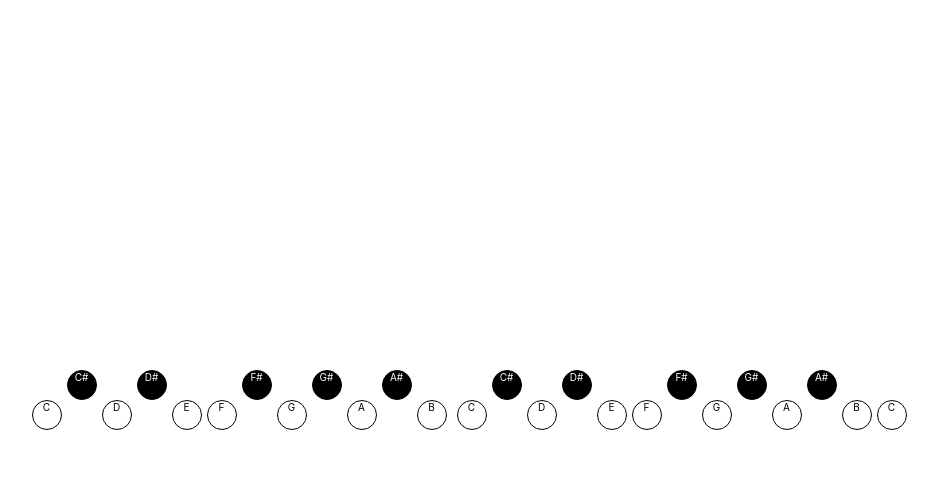
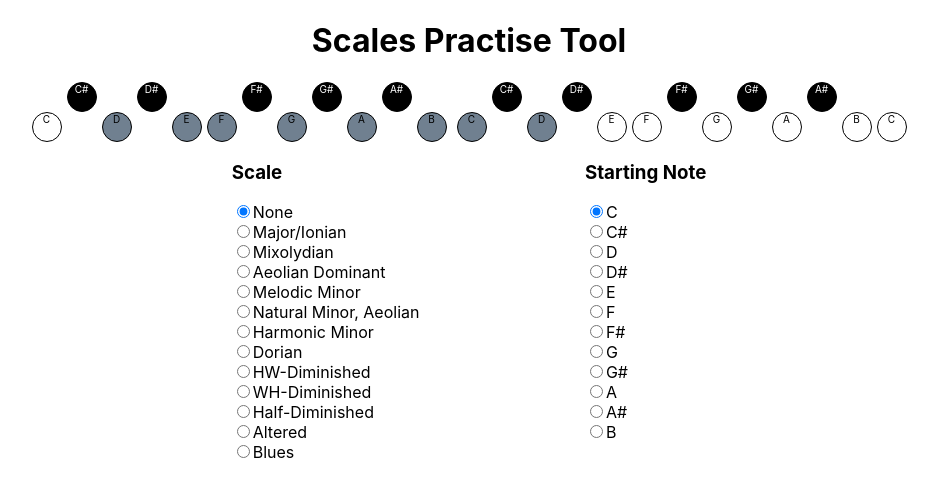
Before and after one commit to Frank-P-Lu/scales, a React (Create React App) app: page / in a window 1280 px wide. Shown: the top 496 px of the page, without its empty margins (171-1109 px from the left). Built offline with nearby package versions, Linux system fonts and the light colour scheme.

Commit message:
Updated UI

```diff
--- a/src/Piano.css
+++ b/src/Piano.css
@@ -1,9 +1,19 @@
 .piano-wrapper {
   display: flex;
-  justify-content: center;
+  flex-direction: column;
+  justify-content: space-around;
   align-items: center;
-  height: 100vh; /* Full viewport height */
+  height: 50vh; /* Full viewport height */
 }
+
+.settings{
+  display: flex;
+  flex-direction: row;
+  width: 50%;
+  justify-content: space-around
+}
+
+
 
 .piano {
   display: grid;
--- a/src/Piano.js
+++ b/src/Piano.js
@@ -1,34 +1,150 @@
-import React from 'react';
-import './Piano.css';
+import React from "react";
+import { useState } from "react";
+import "./Piano.css";
 
 const TOTAL_KEYS = 25; // 2 octaves
 const BLACK_KEYS = [1, 3, 6, 8, 10, 13, 15, 18, 20, 22];
-const NOTES = ['C', 'C#', 'D', 'D#', 'E', 'F', 'F#', 'G', 'G#', 'A', 'A#', 'B'];
+const NOTES = ["C", "C#", "D", "D#", "E", "F", "F#", "G", "G#", "A", "A#", "B"];
 
+const SCALES = [
+  { Scale: "None", Formula: [] },
+  {
+    Scale: "Major/Ionian",
+    Formula: [2, 2, 1, 2, 2, 2, 1],
+  },
+  {
+    Scale: "Mixolydian",
+    Formula: [2, 2, 1, 2, 2, 1, 2],
+  },
+  {
+    Scale: "Aeolian Dominant",
+    Formula: [2, 2, 1, 2, 1, 2, 2],
+  },
+  {
+    Scale: "Melodic Minor",
+    Formula: [2, 1, 2, 2, 2, 2, 1],
+  },
+  {
+    Scale: "Natural Minor, Aeolian",
+    Formula: [2, 1, 2, 2, 1, 2, 2],
+  },
+  {
+    Scale: "Harmonic Minor",
+    Formula: [2, 1, 2, 2, 1, 3, 1],
+  },
+  {
+    Scale: "Dorian",
+    Formula: [2, 1, 2, 2, 2, 1, 2],
+  },
+  {
+    Scale: "HW-Diminished",
+    Formula: [1, 2, 1, 2, 1, 2, 1, 2],
+  },
+  {
+    Scale: "WH-Diminished",
+    Formula: [2, 1, 2, 1, 2, 1, 2, 1],
+  },
+  {
+    Scale: "Half-Diminished",
+    Formula: [2, 1, 2, 1, 2, 2, 2],
+  },
+  {
+    Scale: "Altered",
+    Formula: [1, 2, 1, 2, 2, 2, 2],
+  },
+  {
+    Scale: "Blues",
+    Formula: [3, 2, 1, 1, 3, 2],
+  },
+];
+
+const SCALE_NAMES = SCALES.map((s) => s.Scale);
 
 function noteName(i) {
   return NOTES[i % 12];
 }
 
-function Piano() {
-    return(
-            <div className="piano-wrapper">
-              <JustPiano />
+function RadioPicker({ options, selected, onSelect, name }) {
+  return (
+    <form>
+      {options.map((option, i) => (
+        <div key={i}>
+          <input
+            type="radio"
+            id={option}
+            name={name}
+            value={option}
+            checked={selected === option}
+            onChange={(e) => onSelect(e.target.value)}
+          />
+          <label htmlFor={option}>{option}</label>
+        </div>
+      ))}
+    </form>
+  );
+}
+
+function ScalePicker({ selected, onSelect }) {
+  return (
+    <div>
+      <h3>Scale</h3>
+      <RadioPicker
+        options={SCALE_NAMES}
+        selected={selected}
+        onSelect={onSelect}
+        name="scale"
+      />
     </div>
   );
 }
 
+function StartingNotePicker({ selected, onSelect }) {
+  return (
+    <div>
+      <h3>Starting Note</h3>
+      <RadioPicker
+        options={NOTES}
+        selected={selected}
+        onSelect={onSelect}
+        name="note"
+      />
+    </div>
+  );
+}
+
+function Piano() {
+  const [selectedScale, setSelectedScale] = useState("None");
+  const [selectedNote, setSelectedNote] = useState("C");
+
+  return (
+    <>
+      <div className="piano-wrapper">
+        <div>
+          <h1>Scales Practise Tool</h1>
+        </div>
+        <JustPiano />
+        <div className="settings">
+          <ScalePicker selected={selectedScale} onSelect={setSelectedScale} />
+          <StartingNotePicker
+            selected={selectedNote}
+            onSelect={setSelectedNote}
+          />
+        </div>
+      </div>
+    </>
+  );
+}
+
 function keyClass(i) {
-    return BLACK_KEYS.includes(i) ? 'black' : 'white';
+  return BLACK_KEYS.includes(i) ? "black" : "white";
 }
 
 function PianoKey({ index, isHighlighted }) {
   const gridColumn = index >= 12 ? index + 2 : index + 1;
-    console.log(index, gridColumn)
   return (
     <div
       key={index}
-        className={`key ${keyClass(index)} ${isHighlighted && 'highlight'}`}
+      className={`key ${keyClass(index)} ${isHighlighted && "highlight"}`}
       style={{ gridColumn: gridColumn }}
     >
       <span className="note-name">{noteName(index)}</span>
@@ -36,14 +152,34 @@ function PianoKey({ index, isHighlighted }) {
   );
 }
 
-function JustPiano() {
+function getScaleNotes(scale, startNote) {
+  if (!scale) {
+    return [];
+  }
+  const selectedScale = SCALES.find((s) => s.Scale.includes(scale));
+
+  return selectedScale.Formula.reduce(
+    (acc, interval) => {
+      const nextNote = acc[acc.length - 1] + interval;
+      acc.push(nextNote);
+      return acc;
+    },
+    [startNote],
+  );
+}
+
+function PianoKeysWithScale({ scale, startNote }) {
+  const highlights = getScaleNotes(scale, startNote);
   return (
     <div className="piano">
       {Array.from({ length: TOTAL_KEYS }, (_, i) => (
-                    <PianoKey key={i} index={i} isHighlighted={false} />
+        <PianoKey key={i} index={i} isHighlighted={highlights.includes(i)} />
       ))}
-
     </div>
   );
 }
+
+function JustPiano() {
+  return <PianoKeysWithScale scale={"Dorian"} startNote={2} />;
+}
 export default Piano;
```
Lines whose indentation alone changed are shown as unchanged.
